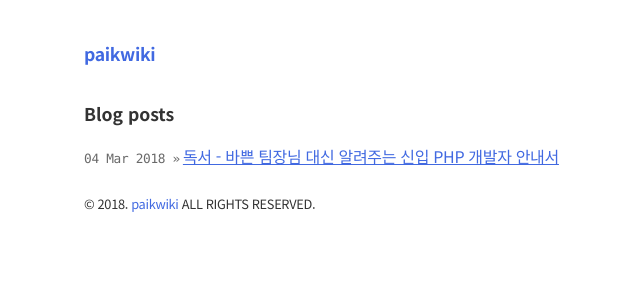
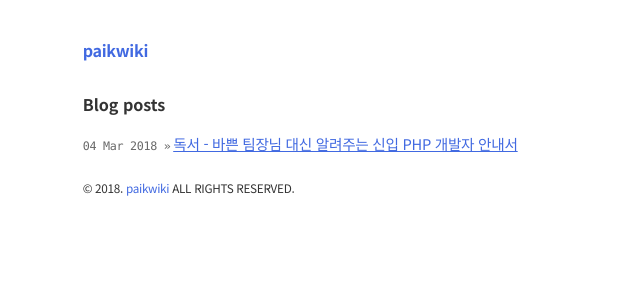
Before and after one commit to paikwiki/paikwiki.github.io, a Jekyll site: the page built from index.html, in a window 1280 px wide. Shown: the top 300 px of the page, without its empty margins (212-852 px from the left). Built offline with Jekyll 4.4.1, drawn with Linux system fonts in a browser that asks for light colours.

Commit message:
Edit font size

```diff
--- a/_sass/fonts.scss
+++ b/_sass/fonts.scss
@@ -1,9 +1,13 @@
 @import url(https://fonts.googleapis.com/earlyaccess/notosanskr.css);
 
 html {
-  font-size: 12pt;
+  font-size: 11pt;
 }
-
+@media all and (max-width: 720px){
+  html {
+    font-size: 10pt;
+  }
+}
 h1, h2, h3, h4, h5, h6,
 p, span, pre, a, blockquote {
   font-family: 'Noto Sans KR', 'Nanum Barun Gothic', 'Nanum Gothic', 'Malgun Gothic', 'Helvetica', sans-serif;
```
